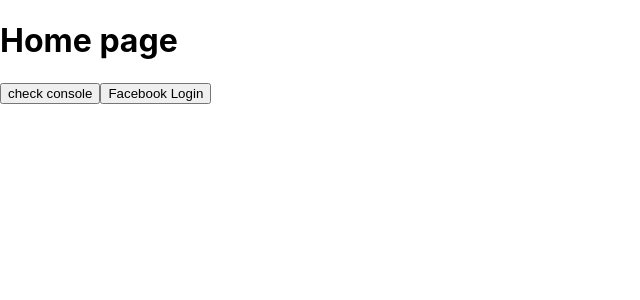
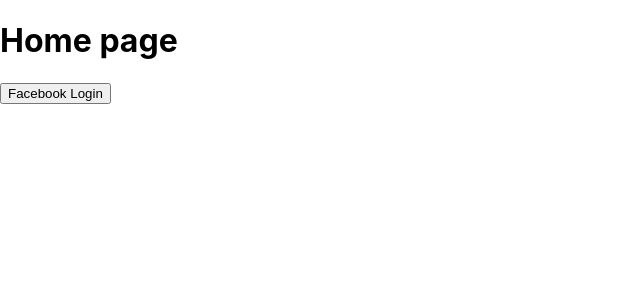
Before and after one commit to safeer-shaikh/Chat-App, a React (Create React App) app: page / in a window 1280 px wide. Shown: the top 300 px of the page, without its empty margins (0-640 px from the left). Built offline with nearby package versions, Linux system fonts and the light colour scheme.

Commit message:
removed extra console

```diff
--- a/src/containers/Home/Home.js
+++ b/src/containers/Home/Home.js
@@ -3,11 +3,11 @@
 import { set_data, facebook_login } from '../../store/Action'
 class Home extends React.Component{
     render(){
-        console.log('home props=>',this.props)
+        // console.log('home props=>',this.props)
         return(
             <div>
                 <h1>Home page</h1>
-                <button onClick={()=>this.props.set_data()} >check console</button>
+                {/* <button onClick={()=>this.props.set_data()} >check console</button> */}
                 <button onClick={()=>this.props.facebook_login()} >Facebook Login</button>
             </div>
         )
@@ -17,7 +17,7 @@
     users: state.users
 })
 const mapDispatchToProps = (dispatch) => ({
-    set_data: ()=> dispatch(set_data()),
+    // set_data: ()=> dispatch(set_data()),
     facebook_login: ()=> dispatch(facebook_login()),
 })
 export default connect(mapStateToProps,mapDispatchToProps)(Home);
--- a/src/store/Reducers/index.js
+++ b/src/store/Reducers/index.js
@@ -7,7 +7,7 @@
     ]
 }
 export default (state = INITIAL_STATE,action) => {
-    console.log('action==>',action)
+    // console.log('action==>',action)
     switch (action.type){
         case "SETDATA":
             return({
```
